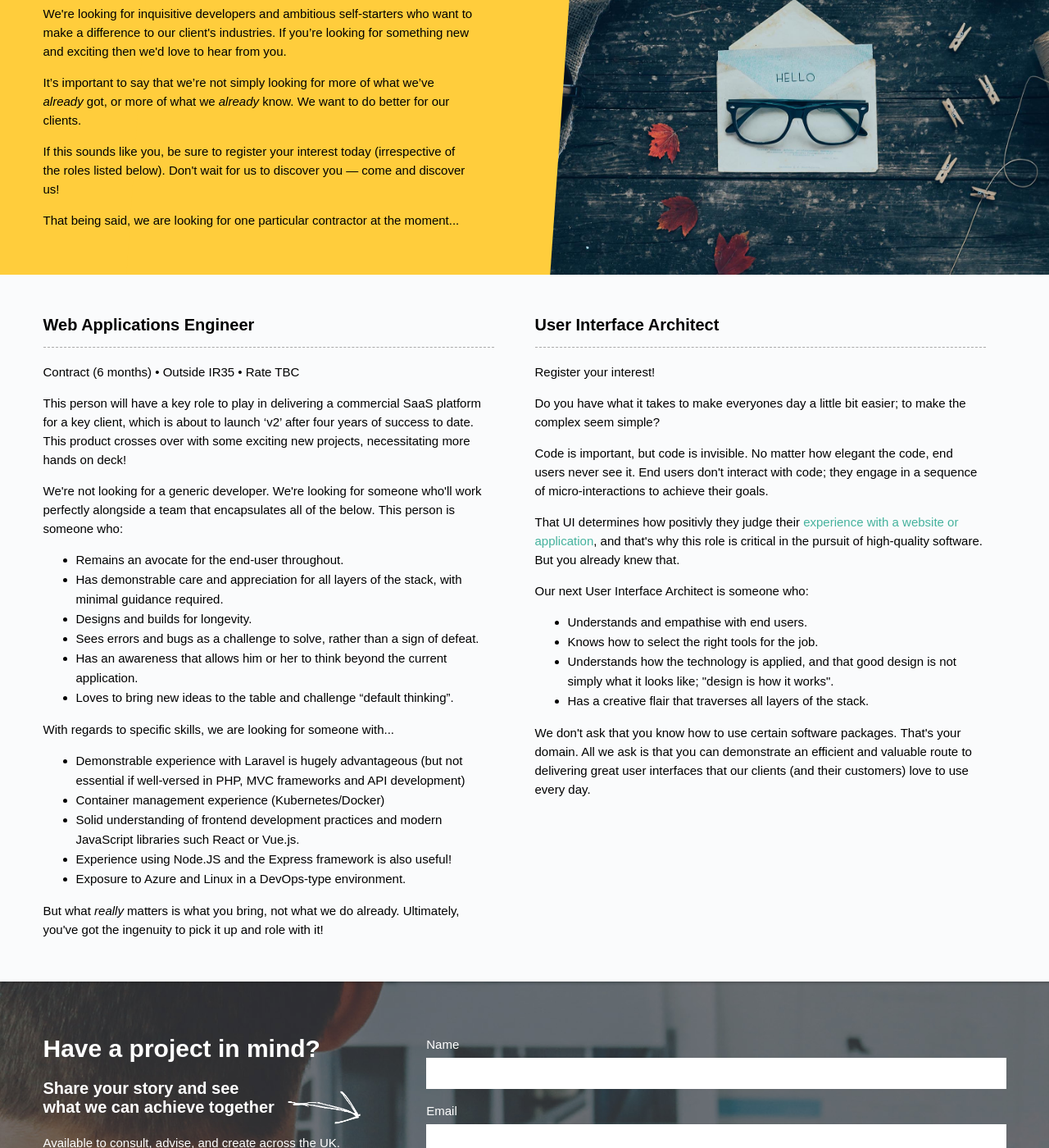
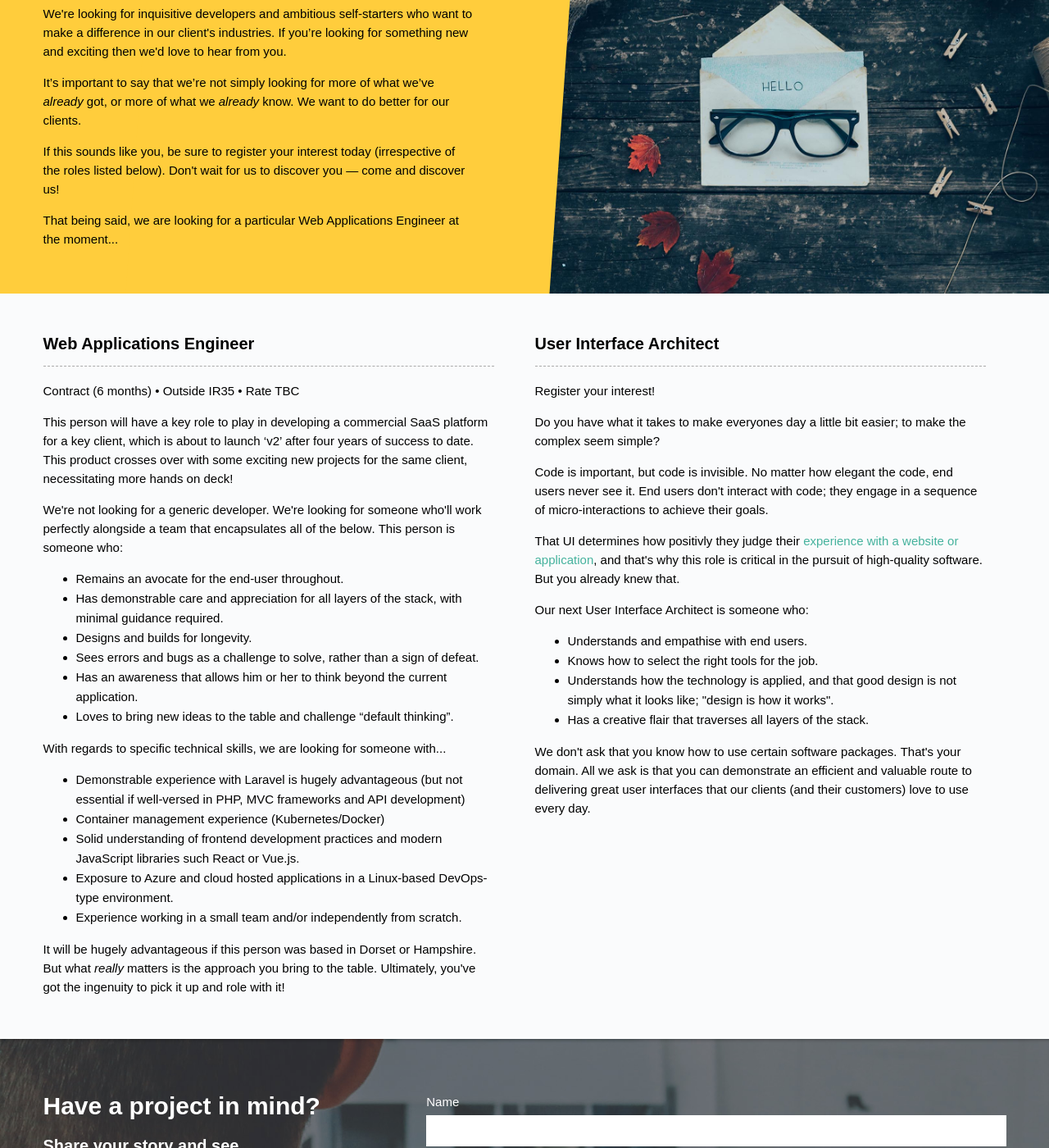
Before and after one commit to chrischerrett/chrischerrett.github.io, a Jekyll site: the page built from careers.md, in a window 1280 px wide and 1400 px high, scrolled down 190 px. Shown: the whole window at 82% size. Built offline with Jekyll 4.4.1, drawn with Linux system fonts in a browser that asks for light colours; nearby versions of some CDN libraries.

Commit message:
Update careers.md

```diff
--- a/careers.md
+++ b/careers.md
@@ -11,10 +11,10 @@
       		<div class="col col-1">
                   <div class="over">
                       <h1>Software Engineering Jobs</h1>
-                      <p>We're looking for <strong>inquisitive developers and ambitious self-starters</strong> who want to make a difference to our client's industries. If you’re looking for something new and exciting then we'd love to hear from you.</p>
+                      <p>We're looking for <strong>inquisitive developers and ambitious self-starters</strong> who want to make a difference in our client's industries. If you’re looking for something new and exciting then we'd love to hear from you.</p>
                       <p>It’s important to say that we’re not simply looking for more of what we’ve <em>already</em> got, or more of what we <em>already</em> know. We want to <strong>do better</strong> for our clients.</p>
                       <p>If this sounds like you, be sure to <strong>register your interest today</strong> (irrespective of the roles listed below). Don't wait for us to discover you &#8212; come and discover us!</p>
-                      <p>That being said, we are looking for <strong>one particular contractor</strong> at the moment...</p>
+                      <p>That being said, we are looking for a particular <strong>Web Applications Engineer</strong> at the moment...</p>
                   </div>
       		</div>
       		<div class="col col-2 collapse"></div>
@@ -32,7 +32,7 @@
                 <h3 class="new-role">Web Applications Engineer</h3>
                 <p><strong>Contract (6 months) &#8226; Outside IR35 &#8226; Rate TBC</strong></p>
                 <div>
-                    <p>This person will have a key role to play in delivering a commercial SaaS platform for a key client, which is about to launch ‘v2’ after four years of success to date. This product crosses over with some exciting new projects, necessitating more hands on deck!</p>
+                    <p>This person will have a key role to play in developing a commercial SaaS platform for a key client, which is about to launch ‘v2’ after four years of success to date. This product crosses over with some exciting new projects for the same client, necessitating more hands on deck!</p>
                     <p>We're not looking for a generic developer. We're looking for someone who'll work perfectly alongside <strong>a team that encapsulates all of the below</strong>. This person is someone who:</p>
                     <p>
                       <ul class="list">
@@ -44,17 +44,17 @@
                         <li>Loves to bring new ideas to the table and challenge “default thinking”.</li>
                       </ul>
                     </p>
-                    <p>With regards to specific skills, we are looking for someone with...</p>
+                    <p>With regards to specific technical skills, we are looking for someone with...</p>
                     <p>
                       <ul class="list">
                         <li>Demonstrable experience with Laravel is hugely advantageous (but not essential if well-versed in PHP, MVC frameworks and API development)</li>
                         <li>Container management experience (Kubernetes/Docker)</li>
                         <li>Solid understanding of frontend development practices and modern JavaScript libraries such React or Vue.js.</li>
-                        <li>Experience using Node.JS and the Express framework is also useful!</li>
-                        <li>Exposure to Azure and Linux in a DevOps-type environment.</li>
+                        <li>Exposure to Azure and cloud hosted applications in a Linux-based DevOps-type environment.</li>
+                        <li>Experience working in a small team and/or independently from scratch.</li>
                       </ul>
                     </p>
-                    <p>But what <em>really</em> matters is what you bring, not what we do already. Ultimately, you've got the ingenuity to pick it up and role with it!</p>
+                    <p>It will be hugely advantageous if this person was based in Dorset or Hampshire. But what <em>really</em> matters is the approach you bring to the table. Ultimately, you've got the ingenuity to pick it up and role with it!</p>
                 </div>
             </div>
 
```
